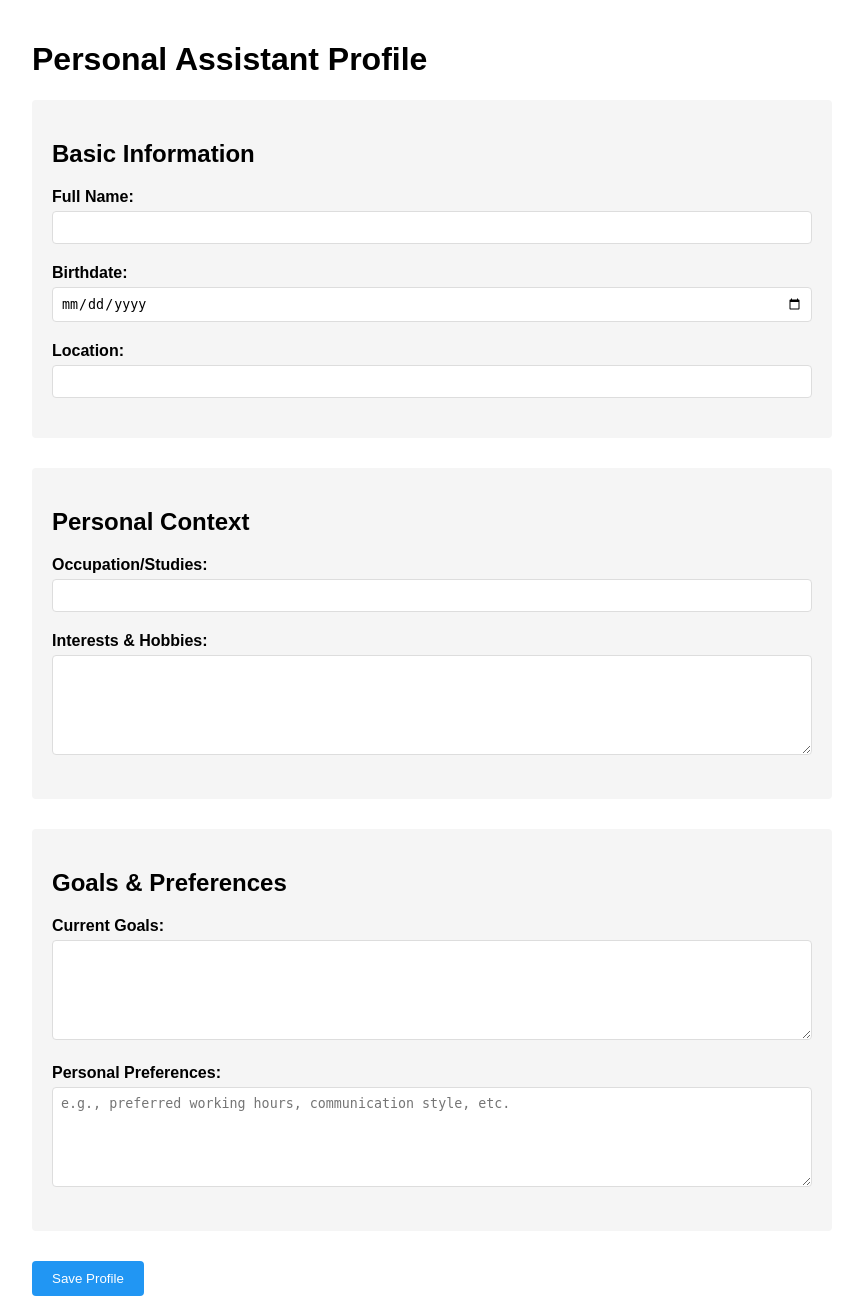
After one commit to maxxfisch/smail, a FastAPI app: template templates/profile.html in a window 1280 px wide. The commit adds this page. Shown: the whole page, without its empty margins (208-1051 px from the left). Run offline with FastAPI, Linux system fonts and the light colour scheme; the template is opened without the code that fills it, so the values that code supplies are empty.

Commit message:
Add personal profile system and context-aware chat

```diff
--- a/app.py
+++ b/app.py
@@ -1,28 +1,73 @@
 from fastapi import FastAPI, Request, Form
 from fastapi.responses import HTMLResponse
 from fastapi.templating import Jinja2Templates
+from fastapi.responses import RedirectResponse
 import requests
 import json
+from storage import Storage
 
 app = FastAPI()
 
-# Initialize templates
+# Initialize templates and storage
 templates = Jinja2Templates(directory="templates")
+storage = Storage()
 
 @app.get("/", response_class=HTMLResponse)
 async def root(request: Request):
     return templates.TemplateResponse("chat.html", {"request": request})
+
+@app.get("/profile", response_class=HTMLResponse)
+async def profile_form(request: Request):
+    profile_data = storage.load_profile()
+    return templates.TemplateResponse("profile.html", {"request": request, "profile": profile_data})
+
+@app.post("/save_profile")
+async def save_profile(
+    request: Request,
+    name: str = Form(...),
+    birthdate: str = Form(...),
+    location: str = Form(...),
+    occupation: str = Form(...),
+    interests: str = Form(...),
+    goals: str = Form(...),
+    preferences: str = Form(...)
+):
+    profile_data = {
+        "name": name,
+        "birthdate": birthdate,
+        "location": location,
+        "occupation": occupation,
+        "interests": interests,
+        "goals": goals,
+        "preferences": preferences,
+        "last_updated": str(datetime.now())
+    }
+
+    storage.save_profile(profile_data)
+    return {"success": True}
 
 @app.post("/chat")
 async def chat(message: str = Form(...)):
     try:
         print(f"Received message: {message}")  # Debug print
 
+        # Get personal context
+        context = storage.get_context_for_prompt()
+
+        # Construct the full prompt
+        full_prompt = f"""You are my personal AI assistant. Here's some context about me:
+
+{context}
+
+Please keep this context in mind when responding.
+
+User message: {message}"""
+
         # Send request to Ollama
         response = requests.post('http://localhost:11434/api/generate',
                                json={
                                    "model": "codellama:7b-instruct",
-                                   "prompt": message
+                                   "prompt": full_prompt
                                },
                                stream=True)  # Enable streaming
 
@@ -30,11 +75,7 @@ async def chat(message: str = Form(...)):
 
         # Parse the response
         if response.status_code == 200:
-            # Ollama returns multiple JSON objects, one per line
-            # Concatenate all responses to get the full message
             full_response = ""
-
-            # Read the response line by line
             for line in response.iter_lines():
                 if line:
                     try:
--- a/templates/chat.html
+++ b/templates/chat.html
@@ -52,6 +52,9 @@
 </head>
 <body>
     <h1>SMAIL Chat Interface</h1>
+    <div style="margin-bottom: 20px;">
+        <a href="/profile" style="color: #2196f3; text-decoration: none;">Edit Profile</a>
+    </div>
     <div id="chat-container"></div>
     <div id="input-container">
         <input type="text" id="message-input" placeholder="Type your message...">
--- /dev/null
+++ b/templates/profile.html
@@ -0,0 +1,119 @@
+<!DOCTYPE html>
+<html>
+<head>
+    <title>Personal Assistant Profile</title>
+    <style>
+        body {
+            font-family: Arial, sans-serif;
+            max-width: 800px;
+            margin: 0 auto;
+            padding: 20px;
+        }
+        .form-group {
+            margin-bottom: 20px;
+        }
+        label {
+            display: block;
+            margin-bottom: 5px;
+            font-weight: bold;
+        }
+        input[type="text"],
+        input[type="date"],
+        textarea {
+            width: 100%;
+            padding: 8px;
+            border: 1px solid #ddd;
+            border-radius: 4px;
+            box-sizing: border-box;
+        }
+        textarea {
+            height: 100px;
+        }
+        button {
+            background-color: #2196f3;
+            color: white;
+            padding: 10px 20px;
+            border: none;
+            border-radius: 4px;
+            cursor: pointer;
+        }
+        button:hover {
+            background-color: #1976d2;
+        }
+        .section {
+            margin-bottom: 30px;
+            padding: 20px;
+            background-color: #f5f5f5;
+            border-radius: 4px;
+        }
+    </style>
+</head>
+<body>
+    <h1>Personal Assistant Profile</h1>
+    <form id="profileForm" method="POST" action="/save_profile">
+        <div class="section">
+            <h2>Basic Information</h2>
+            <div class="form-group">
+                <label for="name">Full Name:</label>
+                <input type="text" id="name" name="name" required>
+            </div>
+            <div class="form-group">
+                <label for="birthdate">Birthdate:</label>
+                <input type="date" id="birthdate" name="birthdate" required>
+            </div>
+            <div class="form-group">
+                <label for="location">Location:</label>
+                <input type="text" id="location" name="location" required>
+            </div>
+        </div>
+
+        <div class="section">
+            <h2>Personal Context</h2>
+            <div class="form-group">
+                <label for="occupation">Occupation/Studies:</label>
+                <input type="text" id="occupation" name="occupation" required>
+            </div>
+            <div class="form-group">
+                <label for="interests">Interests & Hobbies:</label>
+                <textarea id="interests" name="interests" required></textarea>
+            </div>
+        </div>
+
+        <div class="section">
+            <h2>Goals & Preferences</h2>
+            <div class="form-group">
+                <label for="goals">Current Goals:</label>
+                <textarea id="goals" name="goals" required></textarea>
+            </div>
+            <div class="form-group">
+                <label for="preferences">Personal Preferences:</label>
+                <textarea id="preferences" name="preferences" placeholder="e.g., preferred working hours, communication style, etc." required></textarea>
+            </div>
+        </div>
+
+        <button type="submit">Save Profile</button>
+    </form>
+
+    <script>
+        document.getElementById('profileForm').addEventListener('submit', async (e) => {
+            e.preventDefault();
+            const formData = new FormData(e.target);
+            try {
+                const response = await fetch('/save_profile', {
+                    method: 'POST',
+                    body: formData
+                });
+                const result = await response.json();
+                if (result.success) {
+                    alert('Profile saved successfully!');
+                    window.location.href = '/';
+                } else {
+                    alert('Error saving profile: ' + result.error);
+                }
+            } catch (error) {
+                alert('Error saving profile: ' + error);
+            }
+        });
+    </script>
+</body>
+</html>
```
Also changed, not shown: storage.py (added, +45 -0 lines).
